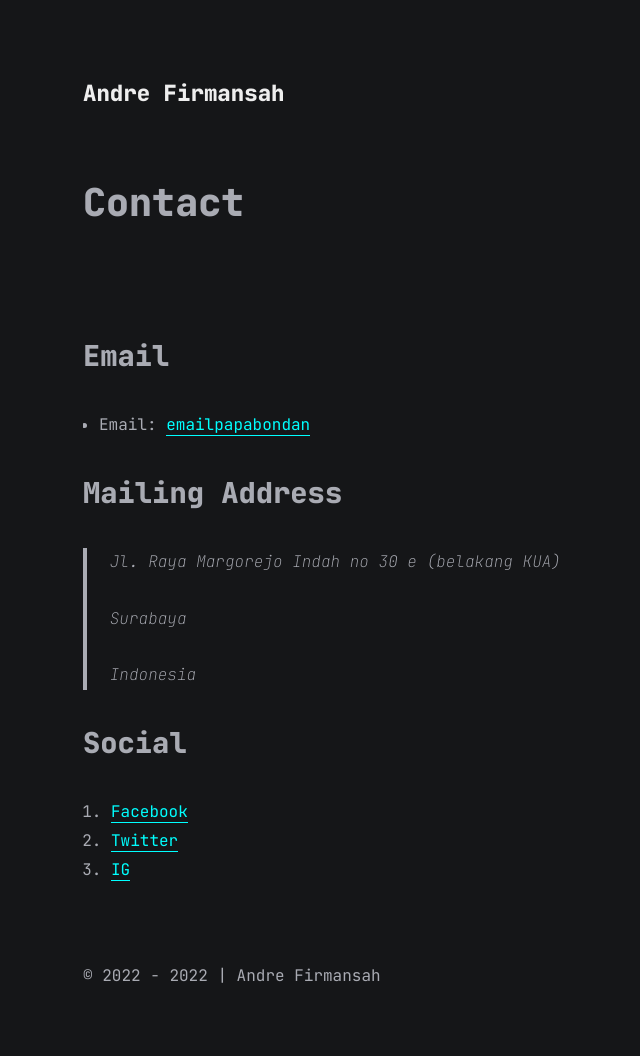
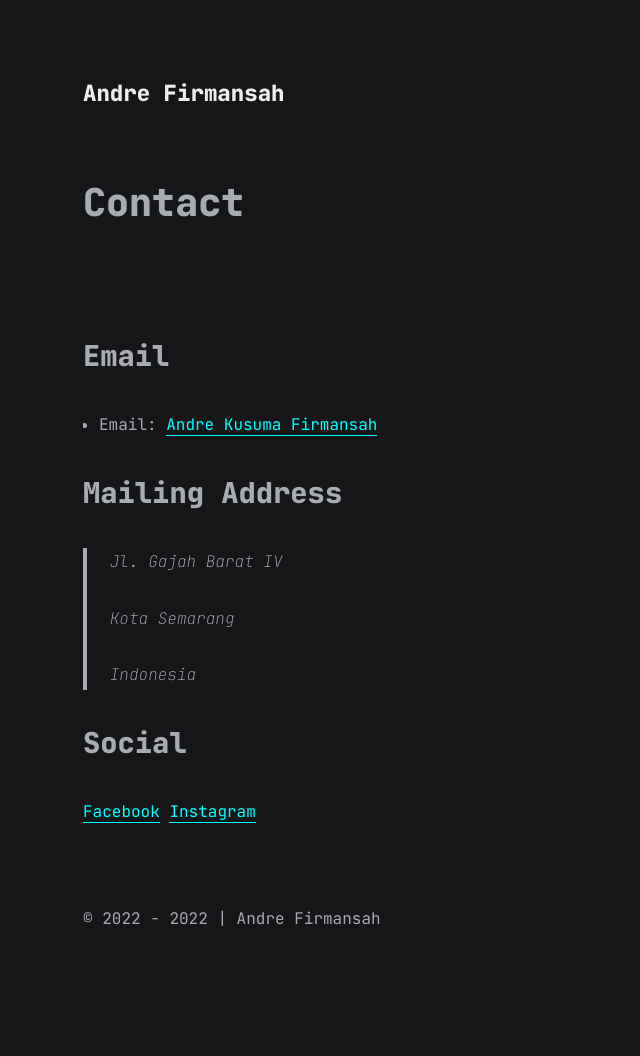
Before and after one commit to 4ndrexyz/4ndrexyz-Web, a Jekyll site: the page built from contact.md, in a window 1280 px wide. Shown: the whole page, without its empty margins (232-872 px from the left). Built offline with Jekyll 4.4.1, drawn with Linux system fonts in a browser that asks for light colours; comment, search, counter and statistics services are not loaded; after the commit the page ends 999 px from its top, so only the background shows below that.

Commit message:
Website Baru dengan jekly

```diff
--- a/contact.md
+++ b/contact.md
@@ -3,26 +3,19 @@ layout: page
 title: Contact
 ---
 
-
 ## Email
 
-* Email: [emailpapabondan](mailto:murdani.bondan.bm@gmail.com)
-
-
+- Email: [Andre Kusuma Firmansah](mailto:andrekusuma88@gmail.com)
 
 ## Mailing Address
 
-> Jl. Raya Margorejo Indah no 30 e (belakang KUA)
+> Jl. Gajah Barat IV
 >
-> Surabaya
+> Kota Semarang
 >
 > Indonesia
->
-
-
 
 ## Social
 
-1. [Facebook](#)
-2. [Twitter](#)
-3. [IG](#)
+[Facebook](https://facebook.com/andrefirmansahh)
+[Instagram](https://www.instagram.com/4ndrexyz_/)
```
